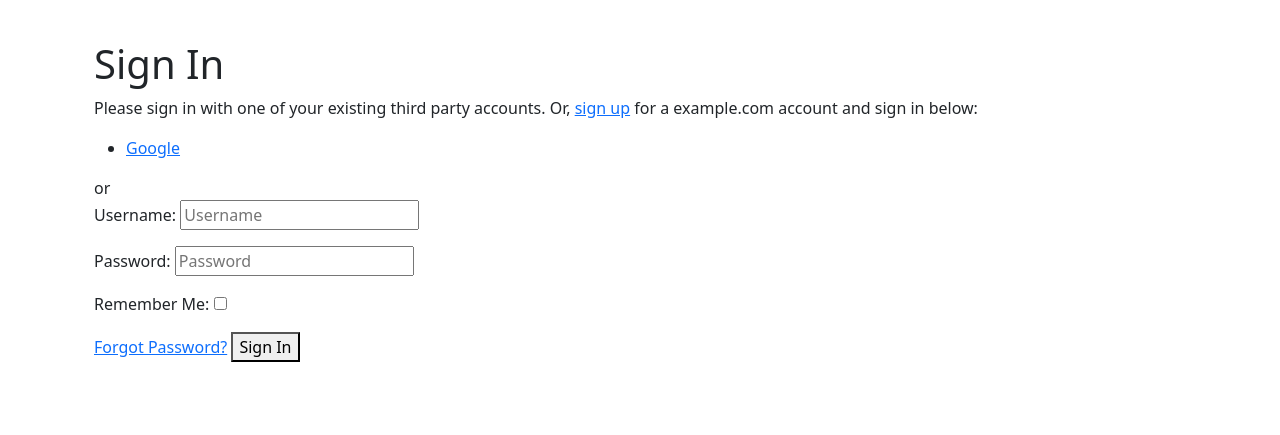
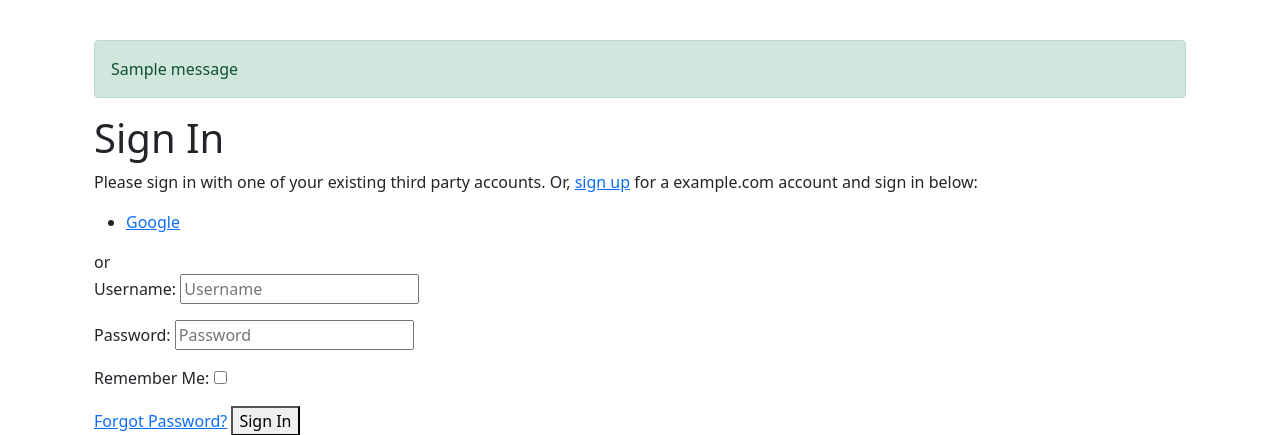
Before and after one commit to ivanmclennon/e-commerce, a Django app: a page that uses ecom_website/main/templates/base.html in a window 1280 px wide. Shown: the part 56-491 px from the top of the page. Run offline with Django 3.2, Linux system fonts and the light colour scheme; tables that the repository leaves empty hold one stand-in row (values such as "Sample post"); one stand-in notice (Sample message) is shown; data that the repository does not hold is empty; some libraries are stand-ins or nearby versions.

Commit message:
moved messages to base and added bootstrap classes

```diff
--- a/ecom_website/main/templates/base.html
+++ b/ecom_website/main/templates/base.html
@@ -22,8 +22,17 @@
         {% endblock navbar %}
 
         <div class="container my-3 p-4">
+
+            {% if messages %}
+                {% for message in messages %}
+                    <div  class="alert {% if message.tags %} alert-{{ message.tags }} {% endif %}" role="alert">
+                        {{ message }}
+                    </div>
+                {% endfor %}
+            {% endif %}
+
             {% block main %}
-            {% endblock %}
+            {% endblock main %}
         </div>
 
         <div class="row flex-fill fill d-flex justify-content-start no-gutters">
```
Also changed, not shown: ecom_website/main/templates/main/base_create_form.html (+0 -8 lines).
